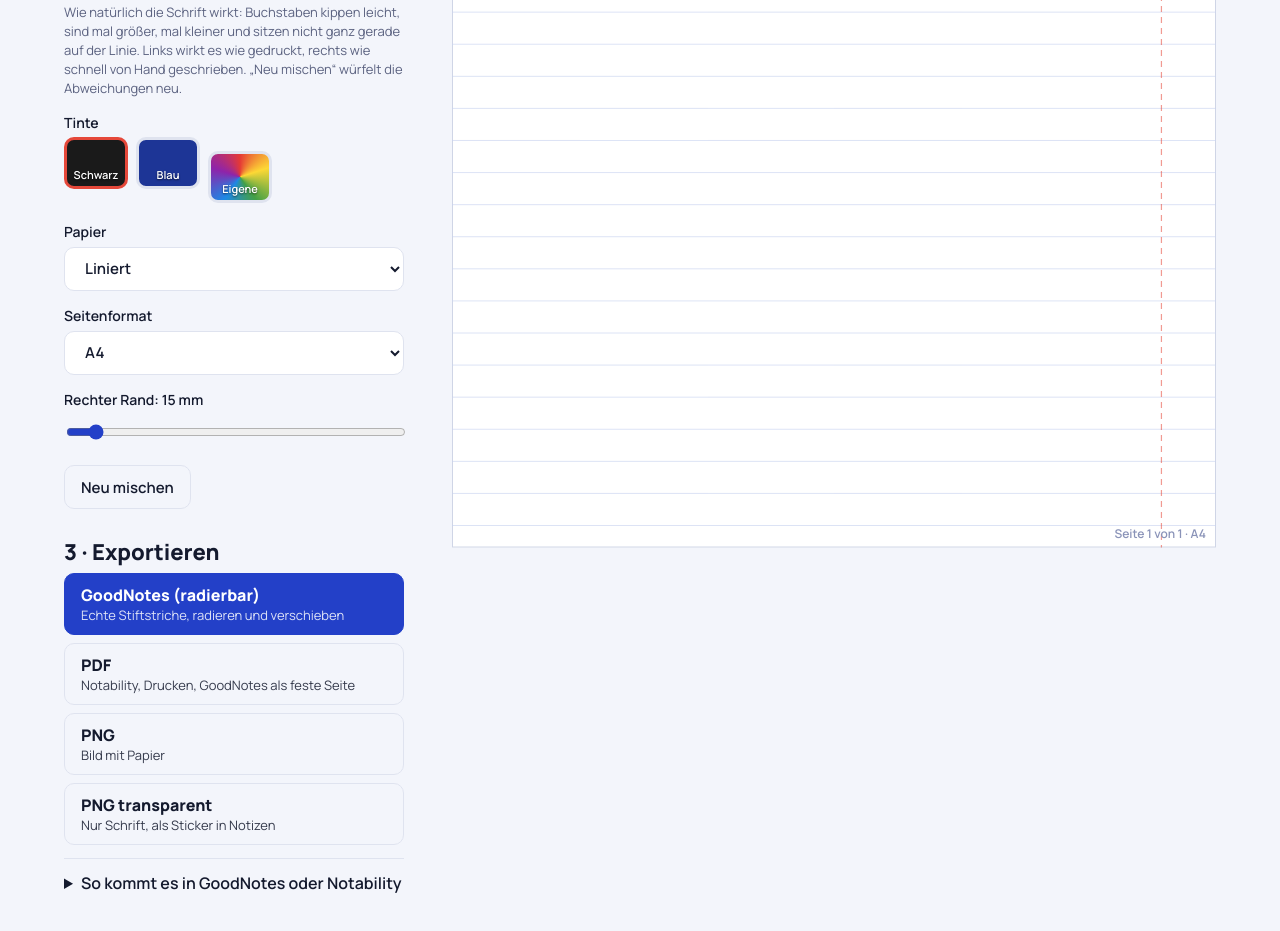
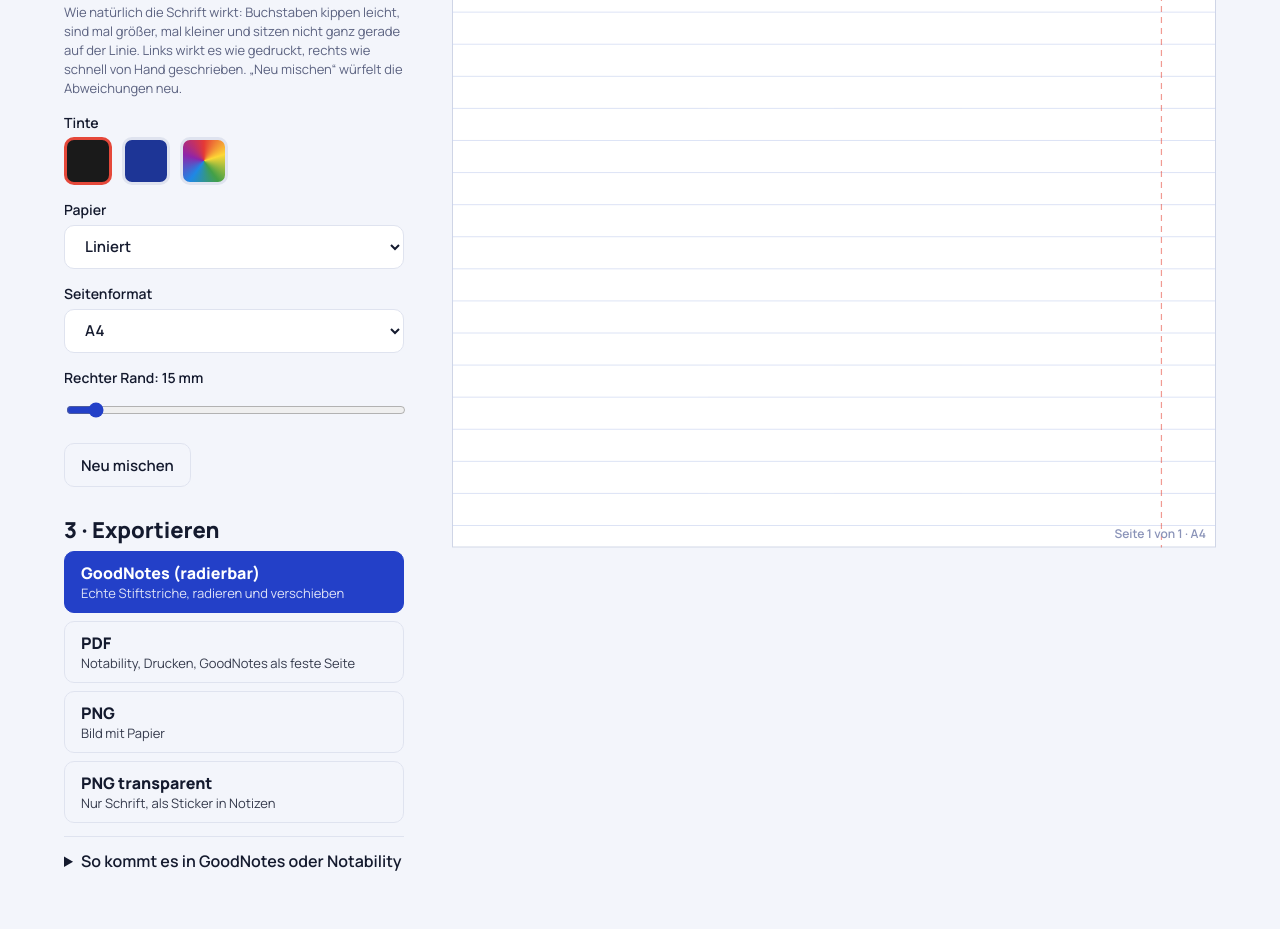
Before and after one commit to SchreibmaschineUltra/Handschrift, a plain HTML site: page index.html in a window 1280 px wide. Shown: the part 1685-2616 px from the top of the page. Drawn offline with Linux system fonts and the light colour scheme.

Commit message:
Farbkästchen: gleich große Quadrate auf einer Höhe, ohne Text
Co-Authored-By: Claude Opus 5.5 <noreply@anthropic.com>
Claude-Session: https://claude.ai/code/session_01HpiRV49CDpT9GeNy9XC4LC

```diff
--- a/index.html
+++ b/index.html
@@ -45,9 +45,8 @@ button:focus-visible,textarea:focus-visible,input:focus-visible,#pad:focus-visib
 label{display:block;font-weight:600;font-size:14px;margin:14px 0 4px}
 textarea{width:100%;min-height:150px;font:16px/1.5 Manrope,system-ui,sans-serif;padding:12px;border-radius:10px;border:1.5px solid var(--line);background:var(--bg);color:var(--ink);resize:vertical}
 input[type=range]{width:100%;accent-color:var(--blue);height:32px}
-.inks{display:flex;gap:8px;flex-wrap:wrap}
-.inks button,.inks .pick{position:relative;width:64px;height:52px;padding:0;border:3px solid var(--line);border-radius:10px;cursor:pointer;display:flex;align-items:flex-end;justify-content:center}
-.inks span{font:600 11px Manrope,system-ui,sans-serif;color:#fff;margin-bottom:4px;text-shadow:0 1px 2px rgba(0,0,0,.6);pointer-events:none}
+.inks{display:flex;gap:10px;flex-wrap:wrap;align-items:center}
+.inks button,.inks .pick{position:relative;box-sizing:border-box;flex:none;width:48px;height:48px;min-height:0;margin:0;padding:0;border:3px solid var(--line);border-radius:10px;cursor:pointer;display:block;font-size:0;line-height:0}
 .inks .pick{background:conic-gradient(#e53935,#fdd835,#43a047,#1e88e5,#8e24aa,#e53935)}
 .inks .pick input{position:absolute;inset:0;width:100%;height:100%;opacity:0;cursor:pointer;border:0;padding:0}
 .inks [aria-pressed=true]{border-color:var(--red)}
@@ -315,8 +314,8 @@ function makePdf(){
   const b=new Uint8Array(f.length);for(let i=0;i<f.length;i++)b[i]=f.charCodeAt(i)&255;
   return{bytes:b,pages:pages.length};
 }
-$('#inks').innerHTML=INKS.map(([c,n])=>`<button data-c="${c}" aria-label="${n}" aria-pressed="false" style="background:${c}"><span>${n}</span></button>`).join('')
-  +'<label class="pick" aria-pressed="false"><input type="color" id="inkPick" value="#2e7d32" aria-label="Eigene Farbe wählen"><span>Eigene</span></label>';
+$('#inks').innerHTML=INKS.map(([c,n])=>`<button data-c="${c}" aria-label="${n}" title="${n}" aria-pressed="false" style="background:${c}"></button>`).join('')
+  +'<label class="pick" title="Eigene Farbe" aria-pressed="false"><input type="color" id="inkPick" value="#2e7d32" aria-label="Eigene Farbe wählen"></label>';
 function setInk(c,custom){
   ink=c;
   for(const x of $('#inks').children)x.setAttribute('aria-pressed',custom?x.classList.contains('pick'):x.dataset.c===c);
```
